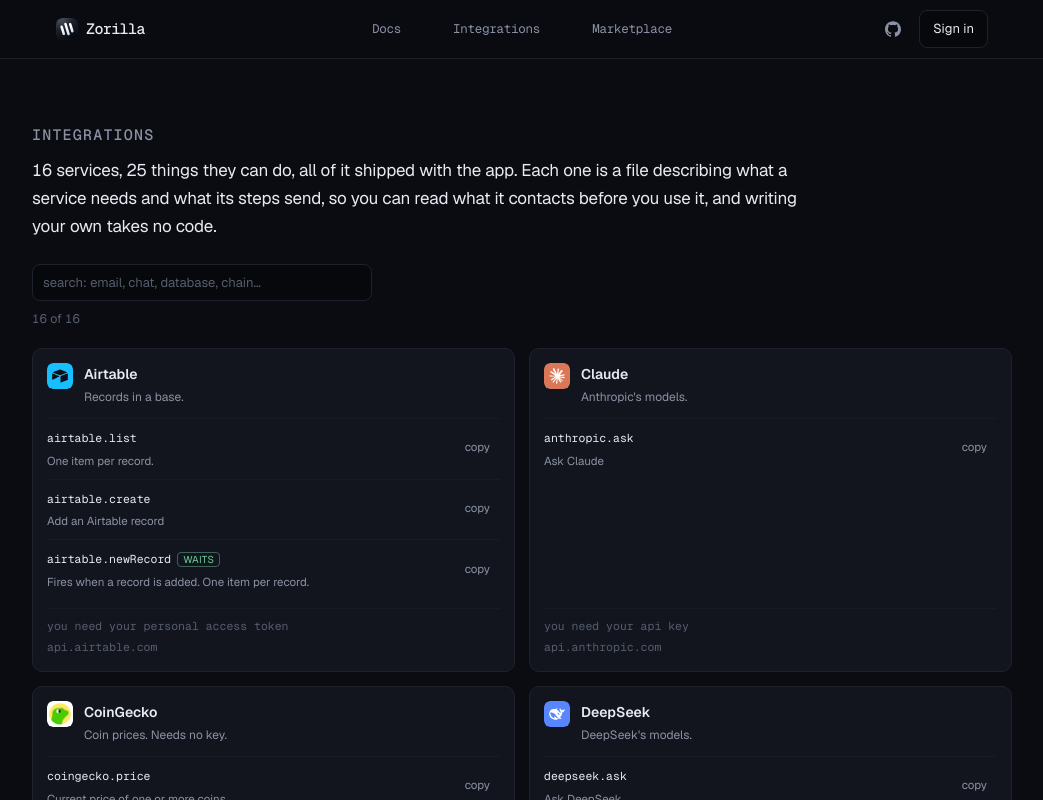
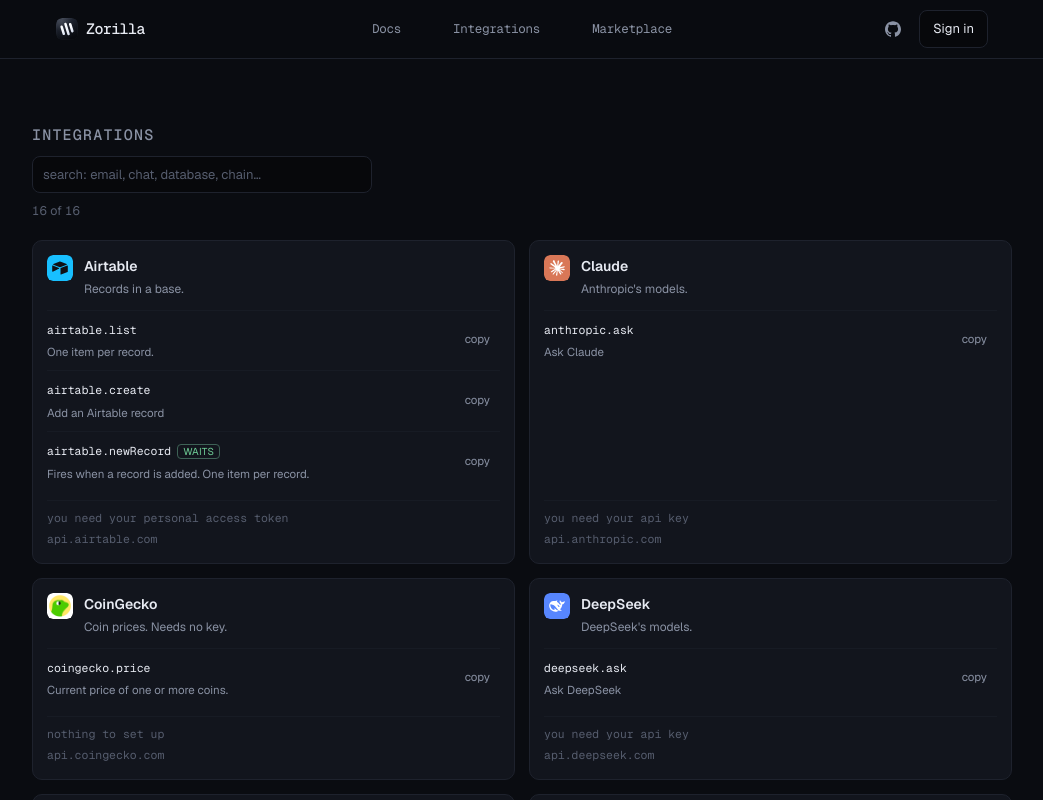
Before and after one commit to getzorilla/zorillaWebsite, a Next.js app: page /integrations in a window 1280 px wide. Shown: the top 800 px of the page, without its empty margins (118-1161 px from the left). Built offline with nearby package versions, Linux system fonts and the light colour scheme; no server answers.

Commit message:
drop the integrations blurb

```diff
--- a/app/integrations/page.js
+++ b/app/integrations/page.js
@@ -14,12 +14,6 @@
   return (
     <main className="page section" style={{ borderTop: 0 }}>
       <h2>Integrations</h2>
-      <p className="sub" style={{ maxWidth: '68ch' }}>
-        {catalog.integrations.length} services, {steps.length} things they can do, all of it
-        shipped with the app. Each one is a file describing what a service needs and what its
-        steps send, so you can read what it contacts before you use it, and writing your own
-        takes no code.
-      </p>
 
       <IntegrationGrid integrations={catalog.integrations} steps={steps} />
 
```
